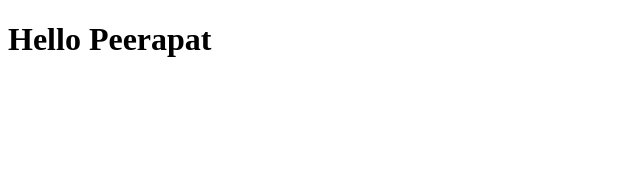
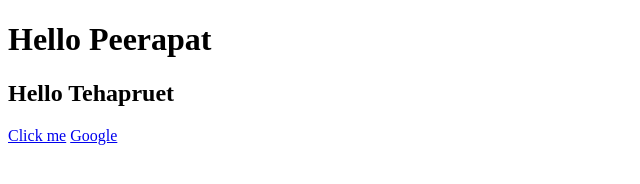
Before and after one commit to SoHizz21/HW4_Github_CommitWorkshop, a plain HTML site: page index.html in a window 1280 px wide. Shown: the whole page, without its empty margins (0-640 px from the left). Drawn offline with Linux system fonts and the light colour scheme.

Commit message:
Add link

```diff
--- a/index.html
+++ b/index.html
@@ -5,6 +5,8 @@
 </head>
 <body>
     <h1>Hello Peerapat</h1>
-
+    <h2>Hello Tehapruet</h2>
+    <a href="https://www.youtube.com/watch?v=dQw4w9WgXcQ">Click me</a>
+    <a href="https://www.google.com/">Google</a>
 </body>
 </html>
```
